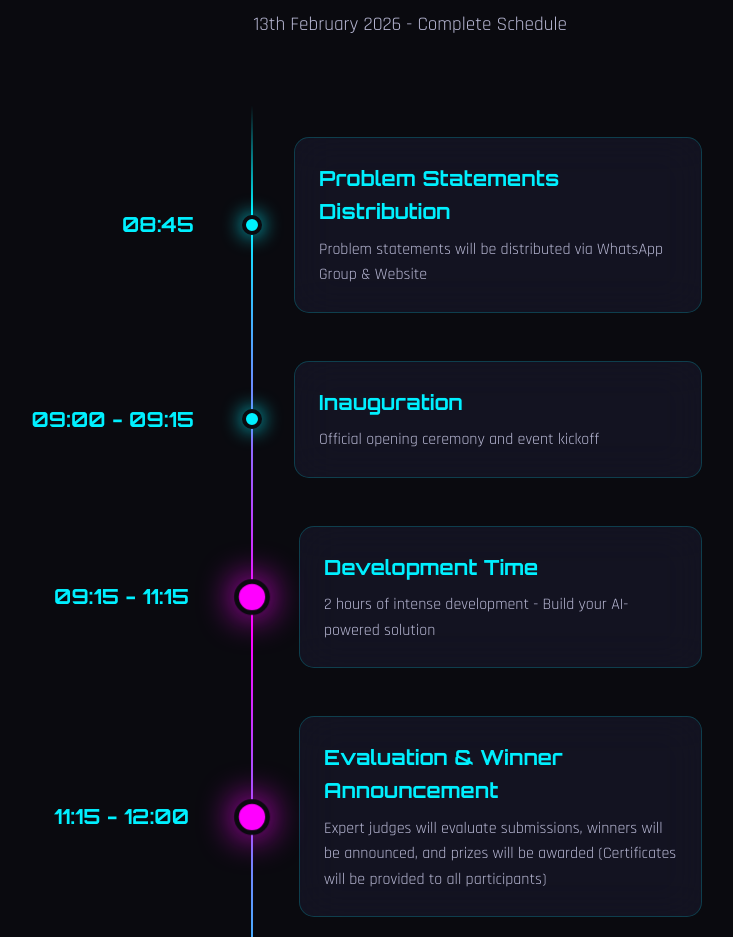
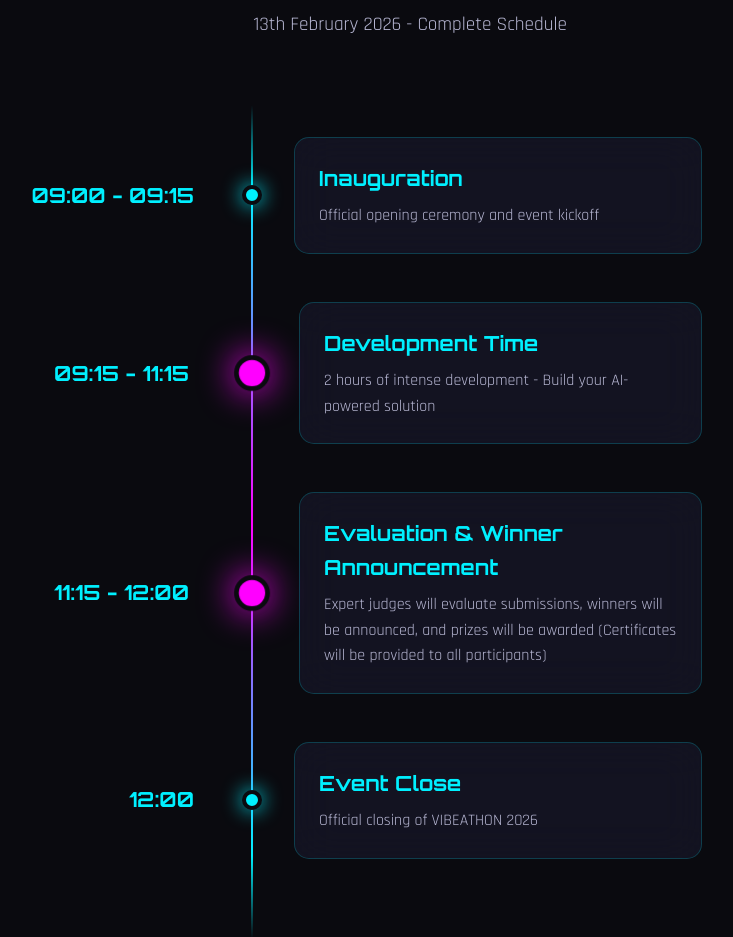
Before and after one commit to PratikDas-VTU/VCC-Backend, a website: page frontend/index.html in a window 1280 px wide. Shown: the part 2080-3017 px from the top of the page, without its empty margins (230-963 px from the left). Drawn offline with Linux system fonts and the light colour scheme; animation ran at ten frames a second.

Commit message:
Remove problem statement distribution from timeline

```diff
--- a/frontend/index.html
+++ b/frontend/index.html
@@ -170,16 +170,6 @@
                 <div class="timeline-line"></div>
 
                 <div class="timeline-item" data-aos="fade-right">
-                    <div class="timeline-time">08:45</div>
-                    <div class="timeline-marker"></div>
-                    <div class="timeline-content">
-                        <h3 class="timeline-title">Problem Statements Distribution</h3>
-                        <p class="timeline-description">Problem statements will be distributed via WhatsApp Group &
-                            Website</p>
-                    </div>
-                </div>
-
-                <div class="timeline-item" data-aos="fade-left">
                     <div class="timeline-time">09:00 - 09:15</div>
                     <div class="timeline-marker"></div>
                     <div class="timeline-content">
@@ -193,7 +183,8 @@
                     <div class="timeline-marker highlight"></div>
                     <div class="timeline-content">
                         <h3 class="timeline-title">Development Time</h3>
-                        <p class="timeline-description">2 hours of intense development - Build your AI-powered solution</p>
+                        <p class="timeline-description">2 hours of intense development - Build your AI-powered solution
+                        </p>
                     </div>
                 </div>
 
@@ -202,7 +193,9 @@
                     <div class="timeline-marker highlight"></div>
                     <div class="timeline-content">
                         <h3 class="timeline-title">Evaluation & Winner Announcement</h3>
-                        <p class="timeline-description">Expert judges will evaluate submissions, winners will be announced, and prizes will be awarded (Certificates will be provided to all participants)</p>
+                        <p class="timeline-description">Expert judges will evaluate submissions, winners will be
+                            announced, and prizes will be awarded (Certificates will be provided to all participants)
+                        </p>
                     </div>
                 </div>
 
```
